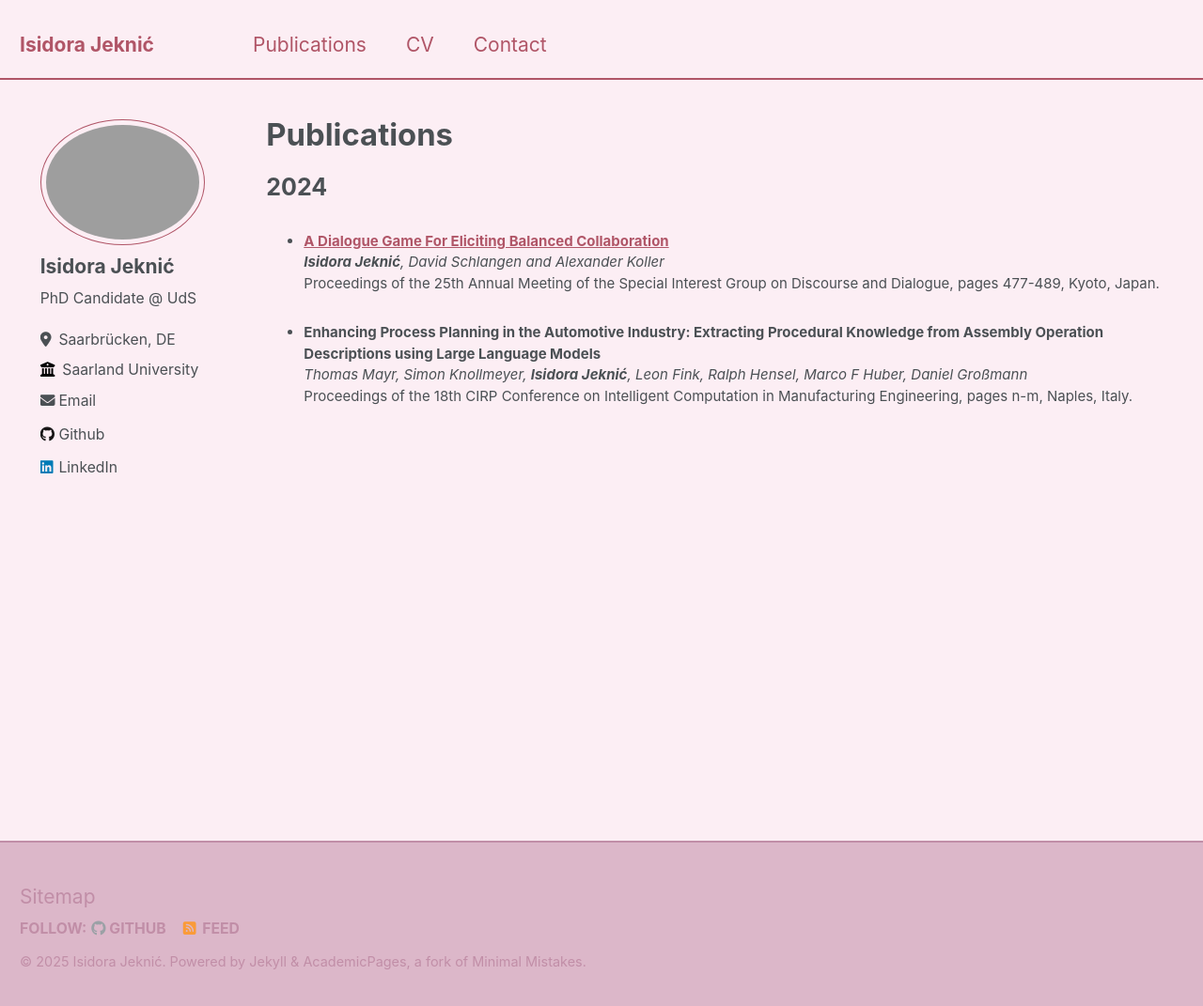
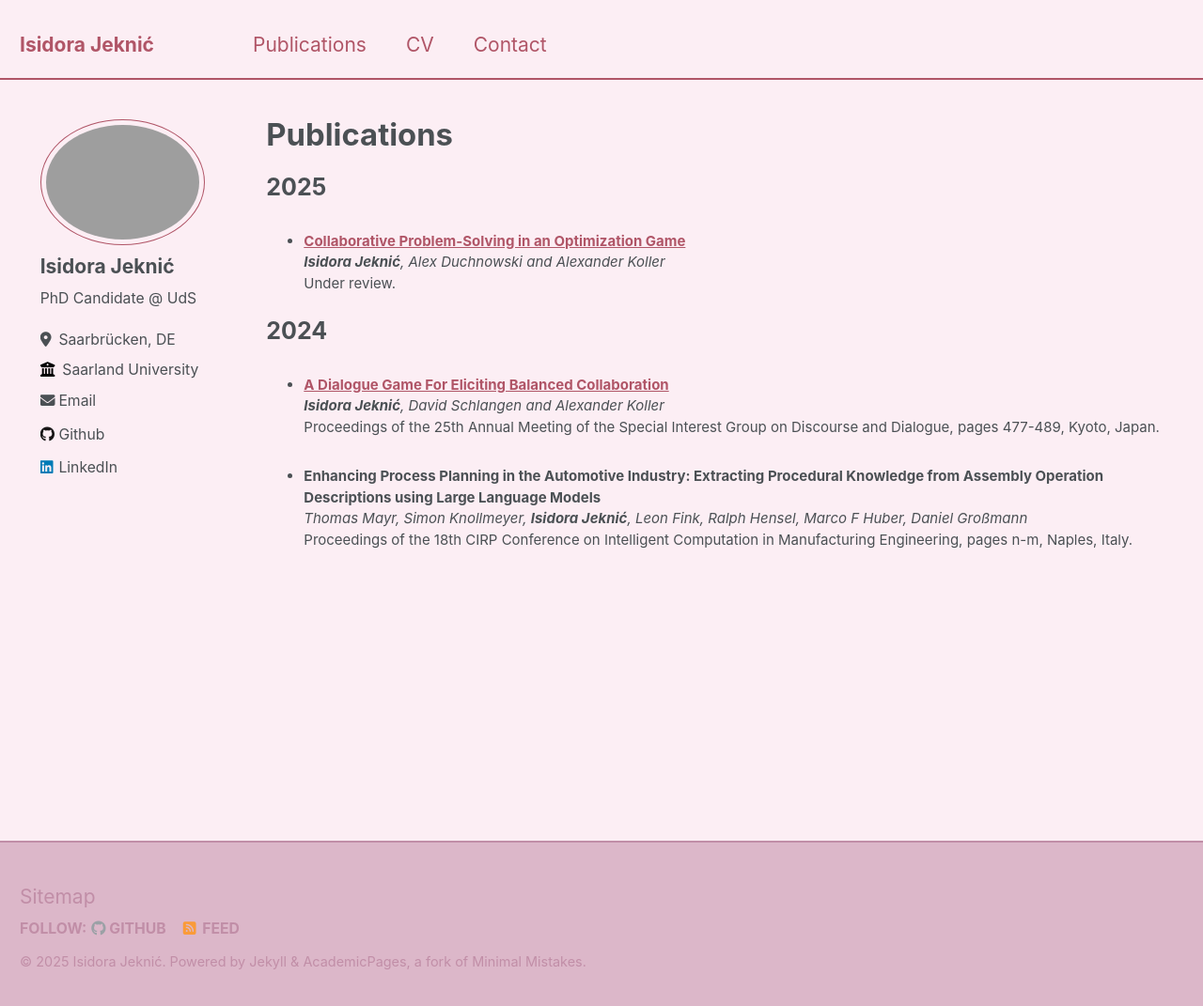
Before and after one commit to jeknic/jeknic.github.io, a Jekyll site: the page built from _pages/publications.md, in a window 1280 px wide and 1077 px high. Shown: the top 1071 px of the window at 94% size. Built offline with Jekyll 4.4.1, drawn with Linux system fonts in a browser that asks for light colours.

Commit message:
added new paper to publications list

```diff
--- a/_pages/publications.md
+++ b/_pages/publications.md
@@ -4,6 +4,16 @@ title: "Publications"
 permalink: /publications/
 author_profile: true
 ---
+<span style="font-size: 25px"> <strong> 2025 </strong></span>
+<!-- ## 2025 -->
+
+<ul  style="font-size: 15px">
+    <li>
+        <a><strong>Collaborative Problem-Solving in an Optimization Game</strong></a><br>
+        <em><strong>Isidora Jeknić</strong>, Alex Duchnowski and Alexander Koller</em><br>
+        Under review.
+    </li>
+</ul>
 
 <span style="font-size: 25px"> <strong> 2024 </strong></span>
 <!-- ## 2024 -->
```
